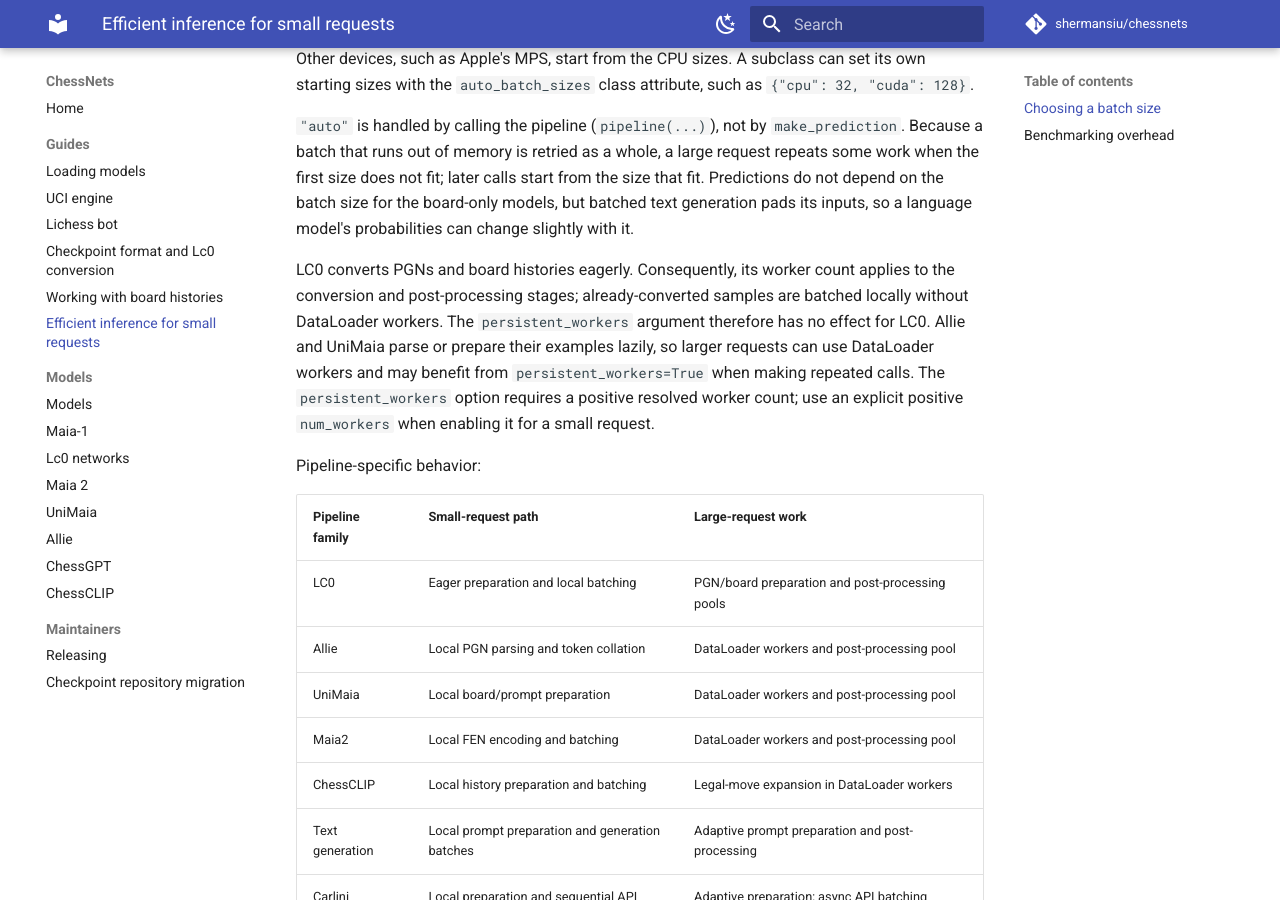
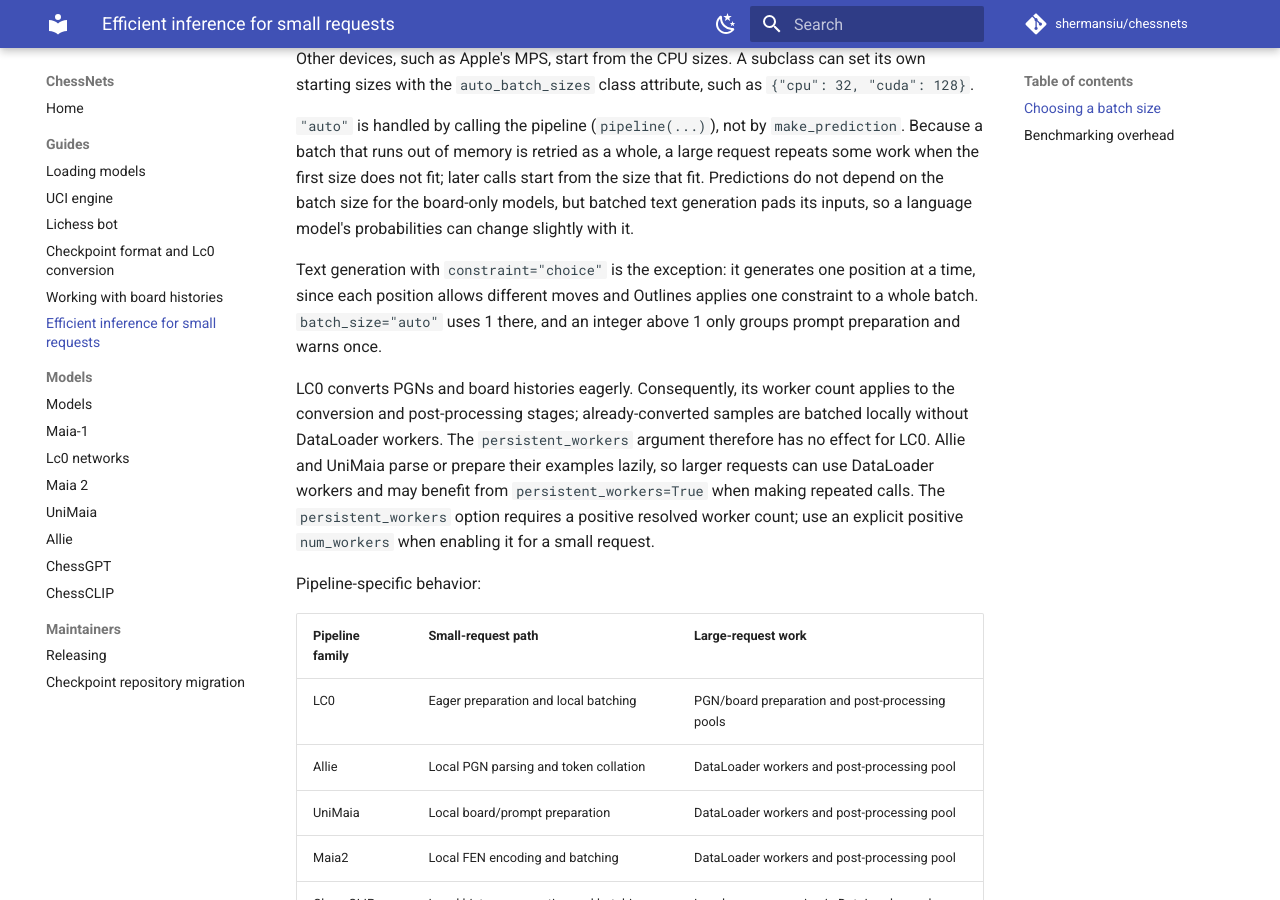
Before and after one commit to shermansiu/chessnets, an MkDocs documentation site: the page built from docs/inference-performance.md, in a window 1280 px wide and 900 px high, scrolled down 1375 px. Built offline with MkDocs 1.6.1 and Material for MkDocs 9.7.7, drawn with Linux system fonts in a browser that asks for light colours; comment, search, counter and statistics services are not loaded.

Commit message:
Document the changes

```diff
--- a/docs/inference-performance.md
+++ b/docs/inference-performance.md
@@ -63,6 +63,11 @@ later calls start from the size that fit. Predictions do not depend on the
 batch size for the board-only models, but batched text generation pads its
 inputs, so a language model's probabilities can change slightly with it.
 
+Text generation with `constraint="choice"` is the exception: it generates one
+position at a time, since each position allows different moves and Outlines
+applies one constraint to a whole batch. `batch_size="auto"` uses 1 there, and
+an integer above 1 only groups prompt preparation and warns once.
+
 LC0 converts PGNs and board histories eagerly. Consequently, its worker count
 applies to the conversion and post-processing stages; already-converted
 samples are batched locally without DataLoader workers. The `persistent_workers`
```
Also changed, not shown: docs/models/chessgpt.md (+5 -0 lines).
